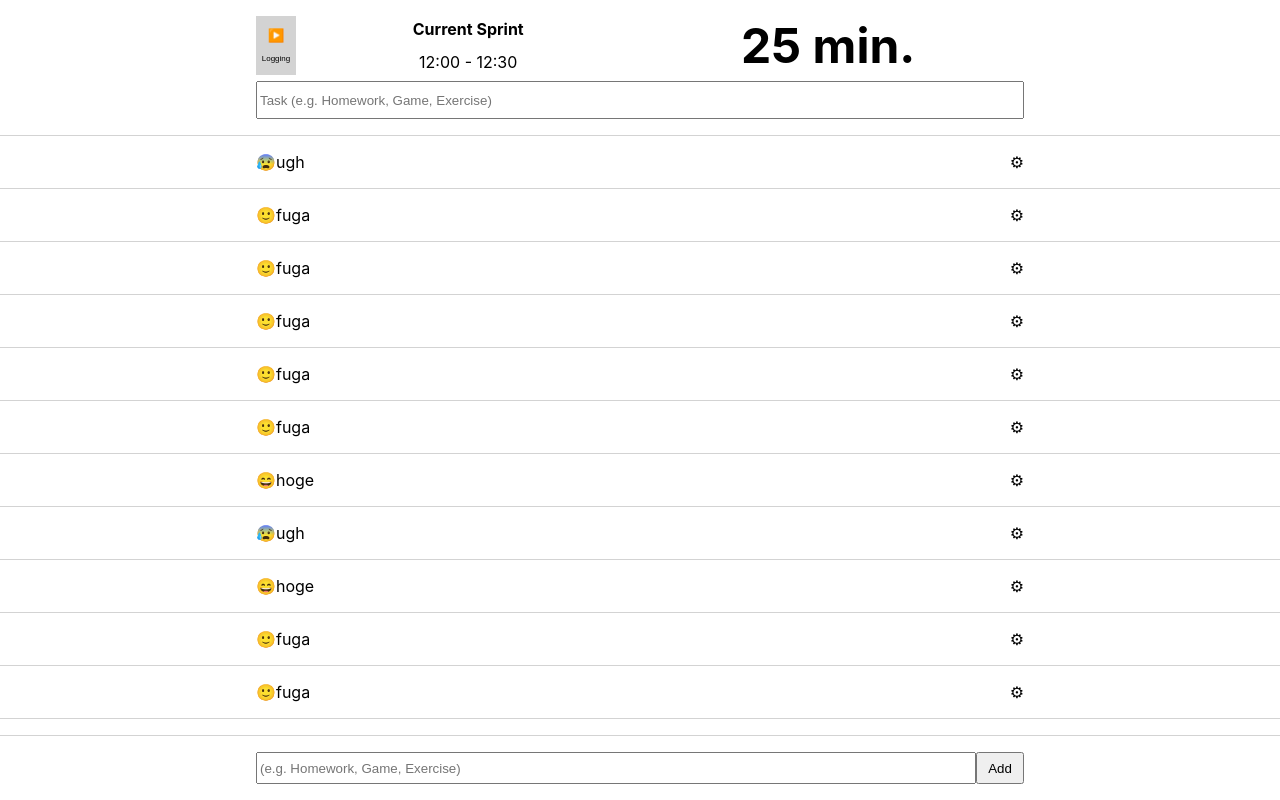
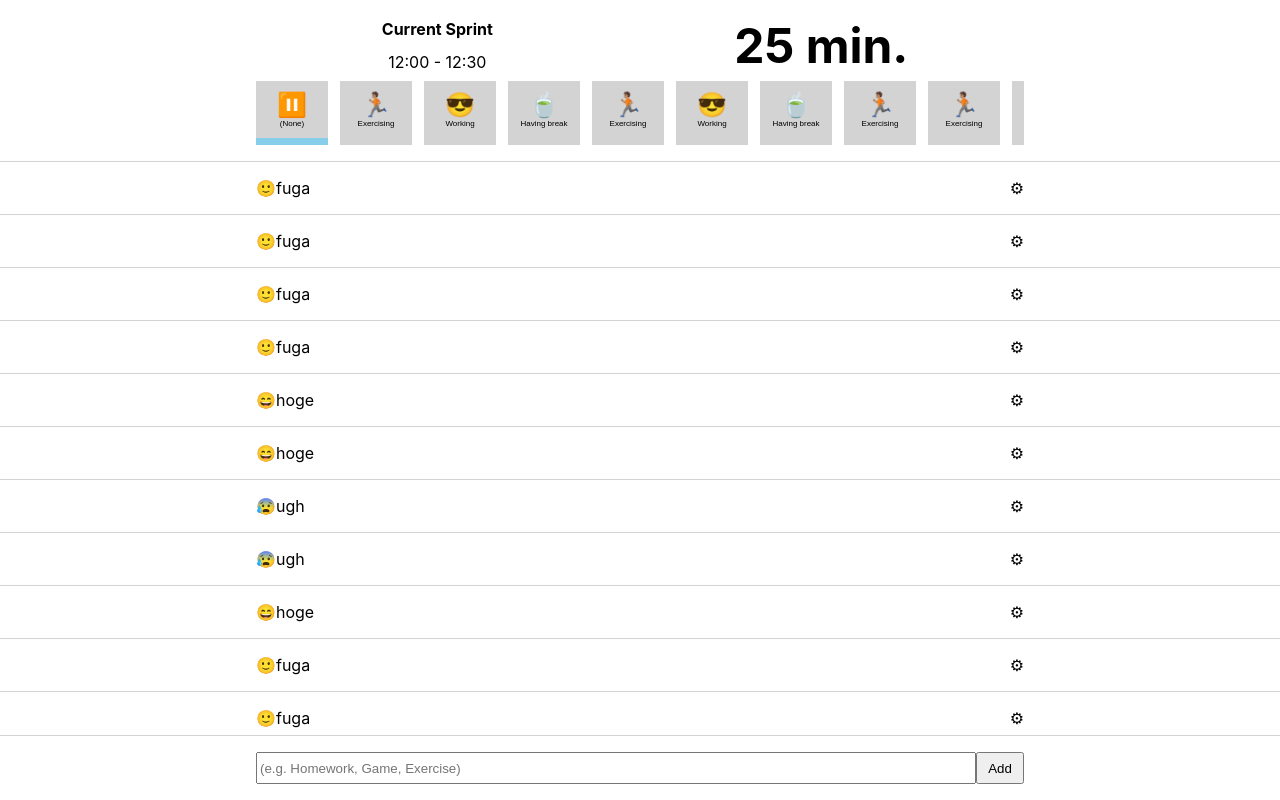
Before and after one commit to ginpei/pomolife, a React (Create React App) app: page / in a window 1280 px wide. Built offline with nearby package versions, Linux system fonts and the light colour scheme.

Commit message:
update to lay task buttons

```diff
--- a/src/complexes/TimerConsole.scss
+++ b/src/complexes/TimerConsole.scss
@@ -2,10 +2,10 @@
   display: grid;
   gap: 0.4rem 0;
   grid-template:
-    "toggle heading remaining" auto
-    "toggle clock   remaining" auto
-    "task   task    task     " auto
-    / 3rem auto auto;
+    "heading remaining" auto
+    "clock   remaining" auto
+    "task    task     " auto
+    / auto auto;
 }
 
 h1.TimerConsole-heading {
@@ -30,21 +30,6 @@ h1.TimerConsole-heading {
   }
 }
 
-button.TimerConsole-toggle {
-  background-color: lightgray;
-  border-style: none;
-  grid-area: toggle;
-  margin-right: 0.5rem;
-  display: flex;
-  flex-direction: column;
-  align-items: center;
-  justify-content: space-evenly;
-}
-
-.TimerConsole-toggleLabel {
-  font-size: 0.5rem;
-}
-
 .TimerConsole-runningIndicator {
   animation: flashing 1s infinite step-end;
 
@@ -54,7 +39,40 @@ button.TimerConsole-toggle {
   }
 }
 
-.TimerConsole-task {
+.TimerConsole-taskList {
+  display: flex;
   grid-area: task;
-  height: 2rem;
+  overflow: auto;
 }
+
+button.TimerConsole-TaskButton {
+  align-items: center;
+  background-color: lightgray;
+  border-color: transparent;
+  border-style: none none solid;
+  border-width: 0.3em;
+  box-shadow: 0 0 0 0.1em white;
+  display: inline-flex;
+  flex-direction: column;
+  font-size: 1.5rem;
+  grid-area: toggle;
+  justify-content: space-evenly;
+  margin-right: 0.5em;
+  min-width: 3em;
+  padding: 0.4em;
+
+  &[data-active="true"] {
+    border-bottom-color: skyblue;
+    left: 0;
+    position: sticky;
+    right: 0;
+  }
+
+  &[data-system="true"] {
+    margin-left: 1rem;
+  }
+}
+
+.TimerConsole-TaskButton-label {
+  font-size: 0.5rem;
+}
--- a/src/complexes/TimerConsole.tsx
+++ b/src/complexes/TimerConsole.tsx
@@ -1,7 +1,63 @@
-import React from 'react';
+import React, { useState } from 'react';
 import './TimerConsole.scss';
 
+type TomatoTask = {
+  emoji: string;
+  id: string;
+  label: string;
+}
+
+const dummyTasks: TomatoTask[] = [
+  {
+    emoji: '😎',
+    id: '',
+    label: 'Working',
+  },
+  {
+    emoji: '🎮',
+    id: '',
+    label: 'Having fun',
+  },
+  {
+    emoji: '🏃🏽',
+    id: '',
+    label: 'Exercising',
+  },
+  {
+    emoji: '🍵',
+    id: '',
+    label: 'Having break',
+  },
+];
+
+const tasks: TomatoTask[] = Array.from({ length: 9 }, (v, i) => ({
+  ...(dummyTasks[Math.floor(Math.random() * dummyTasks.length)]),
+  id: String(i),
+}));
+
+const noneTask: TomatoTask = {
+  emoji: '⏸️',
+  id: 'none',
+  label: '(None)',
+};
+
+const settingsTask: TomatoTask = {
+  emoji: '⚙',
+  id: 'setting',
+  label: 'Settings',
+};
+
 export const TimerConsole: React.FC<{}> = (props) => {
+  const [currentTask, setCurrentTask] = useState(noneTask);
+
+  const onTaskClick = (task: TomatoTask) => {
+    if (task === settingsTask) {
+      return;
+    }
+
+    setCurrentTask(task);
+  };
+
   return (
     <div className="TimerConsole ui-container">
       <h1 className="TimerConsole-heading ui-center">Current Sprint</h1>
@@ -12,15 +68,50 @@ export const TimerConsole: React.FC<{}> = (props) => {
         25 min
         <span className="TimerConsole-runningIndicator">.</span>
       </div>
-      <button className="TimerConsole-toggle">
-        <span role="img" aria-label="Play">▶️</span>
-        <span className="TimerConsole-toggleLabel">Logging</span>
-      </button>
-      <input
-        className="TimerConsole-task"
-        placeholder="Task (e.g. Homework, Game, Exercise)"
-        type="text"
-      />
+      <div className="TimerConsole-taskList">
+        <TaskButton
+          active={noneTask === currentTask}
+          onClick={onTaskClick}
+          task={noneTask}
+        />
+        {tasks.map((task) => (
+          <TaskButton
+            active={task === currentTask}
+            key={task.id}
+            onClick={onTaskClick}
+            task={task}
+          />
+        ))}
+        <TaskButton
+          active={false}
+          onClick={onTaskClick}
+          isSystem={true}
+          task={settingsTask}
+        />
+      </div>
     </div>
   );
 };
+
+const TaskButton: React.FC<{
+  active: boolean;
+  onClick: (task: TomatoTask) => void;
+  isSystem?: boolean;
+  task: TomatoTask;
+}> = (props) => {
+  const { isSystem = false, task } = props;
+
+  const onClick = () => props.onClick(task);
+
+  return (
+    <button
+      className="TimerConsole-TaskButton"
+      data-active={props.active}
+      data-system={isSystem}
+      onClick={onClick}
+    >
+      <span role="img" aria-label="">{task.emoji}</span>
+      <span className="TimerConsole-TaskButton-label">{task.label}</span>
+    </button>
+  );
+};
```
